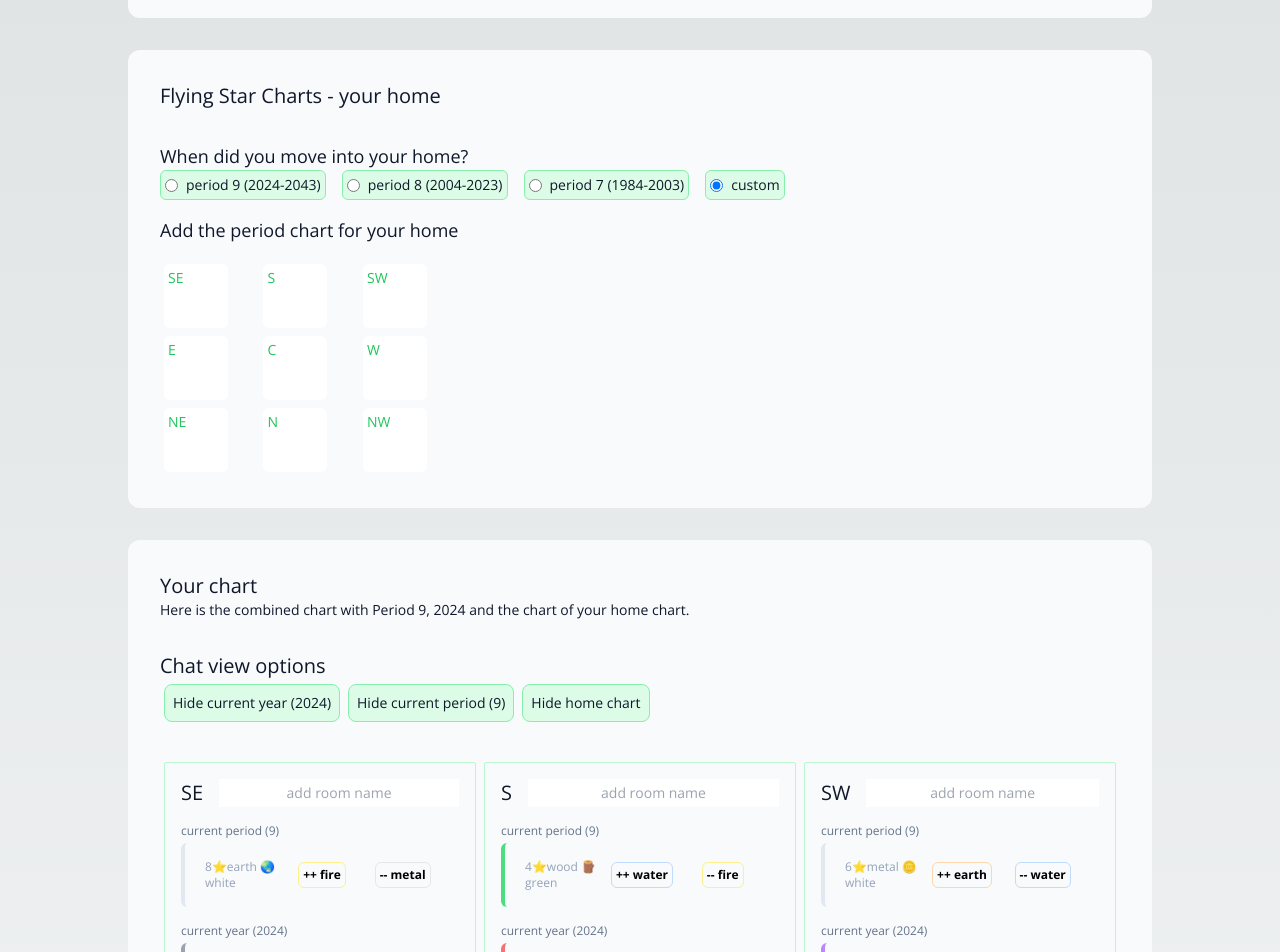
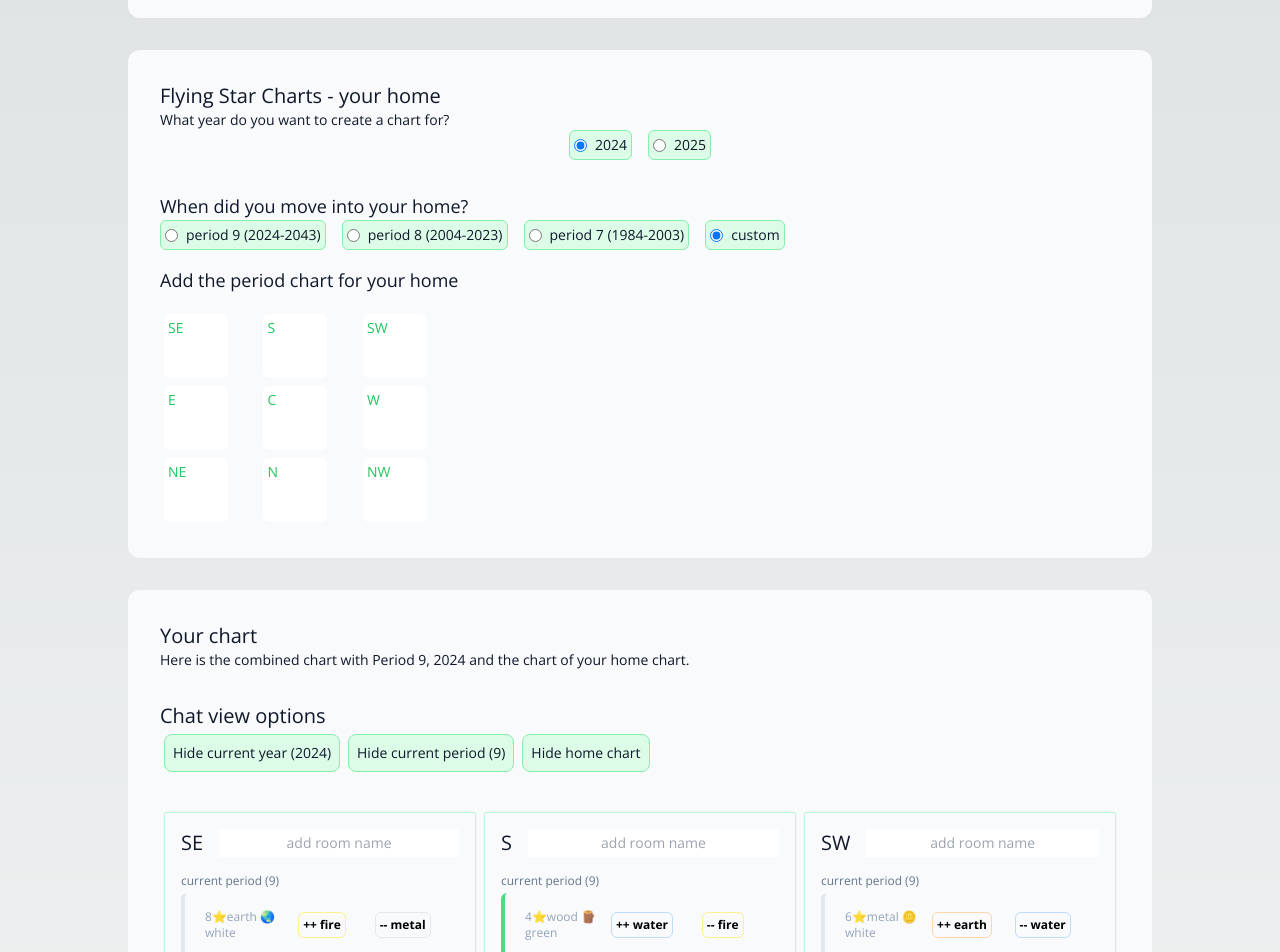
Before and after one commit to nivaaz/flying-star-feng-shui, a Next.js app: page / in a window 1280 px wide. Shown: the part 840-1792 px from the top of the page. Built offline with nearby package versions, Linux system fonts and the light colour scheme; a web font is replaced by a local one.

Commit message:
add 2025

```diff
--- a/src/app/charts.ts
+++ b/src/app/charts.ts
@@ -1,5 +1,5 @@
 export type Element = "fire" | "earth" | "wood" | "metal" | "water";
-type LoShuSquare = Star[][];
+export type LoShuSquare = Star[][];
 
 
 export const directions = [
@@ -8,11 +8,23 @@ export const directions = [
     ["NE", "N", "NW"],
 ];
 
-export const currentYear: LoShuSquare = [
+export const loShuYear2024: LoShuSquare = [
     [2, 7, 9],
     [1, 3, 5],
     [6, 8, 4],
 ]
+
+export const loShuYear2025: LoShuSquare = [
+    [1, 6, 8],
+    [9, 2, 4],
+    [5, 7, 3],
+]
+
+export const currentYear = {
+    2024: loShuYear2024,
+    2025: loShuYear2025
+}
+
 export const period9: LoShuSquare = [
     [8, 4, 6],
     [7, 9, 2],
--- a/src/app/page.tsx
+++ b/src/app/page.tsx
@@ -4,6 +4,7 @@ import {
   currentYear,
   directions,
   elementNumberMap,
+  LoShuSquare,
   loShuSquareByPeriod,
   period9,
   Star,
@@ -47,6 +48,9 @@ export default function Home() {
     false,
     false,
   ]);
+  const [currentYearSquare, setCurrentYearSquare] = useState<"2024" | "2025">(
+    "2024"
+  );
 
   const onChangeGoals = (e: React.ChangeEvent<HTMLInputElement>) => {
     const index = parseInt(e.target.value);
@@ -118,6 +122,28 @@ export default function Home() {
           <div>
             <h2 className="text-xl">Flying Star Charts - your home</h2>
           </div>
+          <div> What year do you want to create a chart for?</div>
+          <div className="flex justify-center space-x-4">
+            {[...Object.keys(currentYear)].map((year) => (
+              <label
+                className="flex items-center space-x-2 p-1 border border-green-300 bg-green-100 rounded-md"
+                key={year}
+              >
+                <input
+                  type="radio"
+                  name="year"
+                  value={year}
+                  onChange={(e) =>
+                    setCurrentYearSquare(
+                      parseInt(e.target.value) as "2024" | "2025"
+                    )
+                  }
+                  defaultChecked={currentYearSquare === year}
+                />
+                <span>{year}</span>
+              </label>
+            ))}
+          </div>
           <div className="w-fit">
             <p className="pt-8 text-lg"> When did you move into your home?</p>
             <div>
@@ -182,6 +208,7 @@ export default function Home() {
           </div>
           <div className="py-8 print:hidden">
             <p className="text-xl"> Chat view options </p>
+
             <button
               className="border border-green-300 bg-green-100 p-2 rounded-lg dark:bg-green-900 dark:text-green-100 m-1"
               onClick={() => {
@@ -189,7 +216,8 @@ export default function Home() {
                 setShowYear(!showYear);
               }}
             >
-              {showYear ? "Hide" : "Show"} current year (2024)
+              {showYear ? "Hide" : "Show"} current year{" "}
+              {"(" + currentYearSquare + ")"}
             </button>
             <button
               className="border border-green-300 bg-green-100 p-2 rounded-lg dark:bg-green-900 dark:text-green-100 m-1"
@@ -234,8 +262,8 @@ export default function Home() {
                   )}
                   {showYear && (
                     <CurrentElement
-                      chart="current year (2024)"
-                      star={currentYear[i][j]}
+                      chart={"current year " + currentYearSquare}
+                      star={currentYear[currentYearSquare][i][j]}
                     />
                   )}
                   {showHomePeriod && (
```
